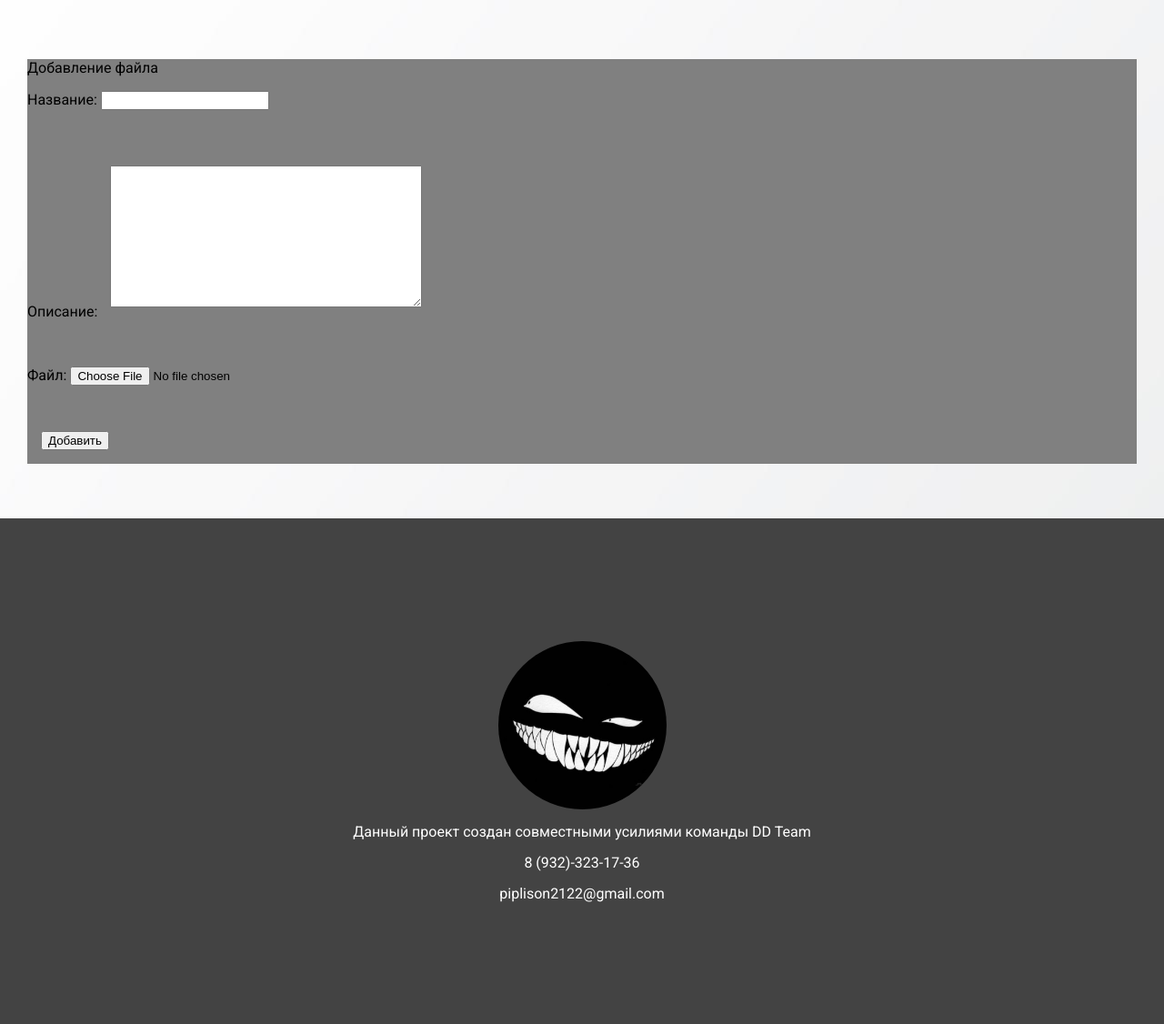
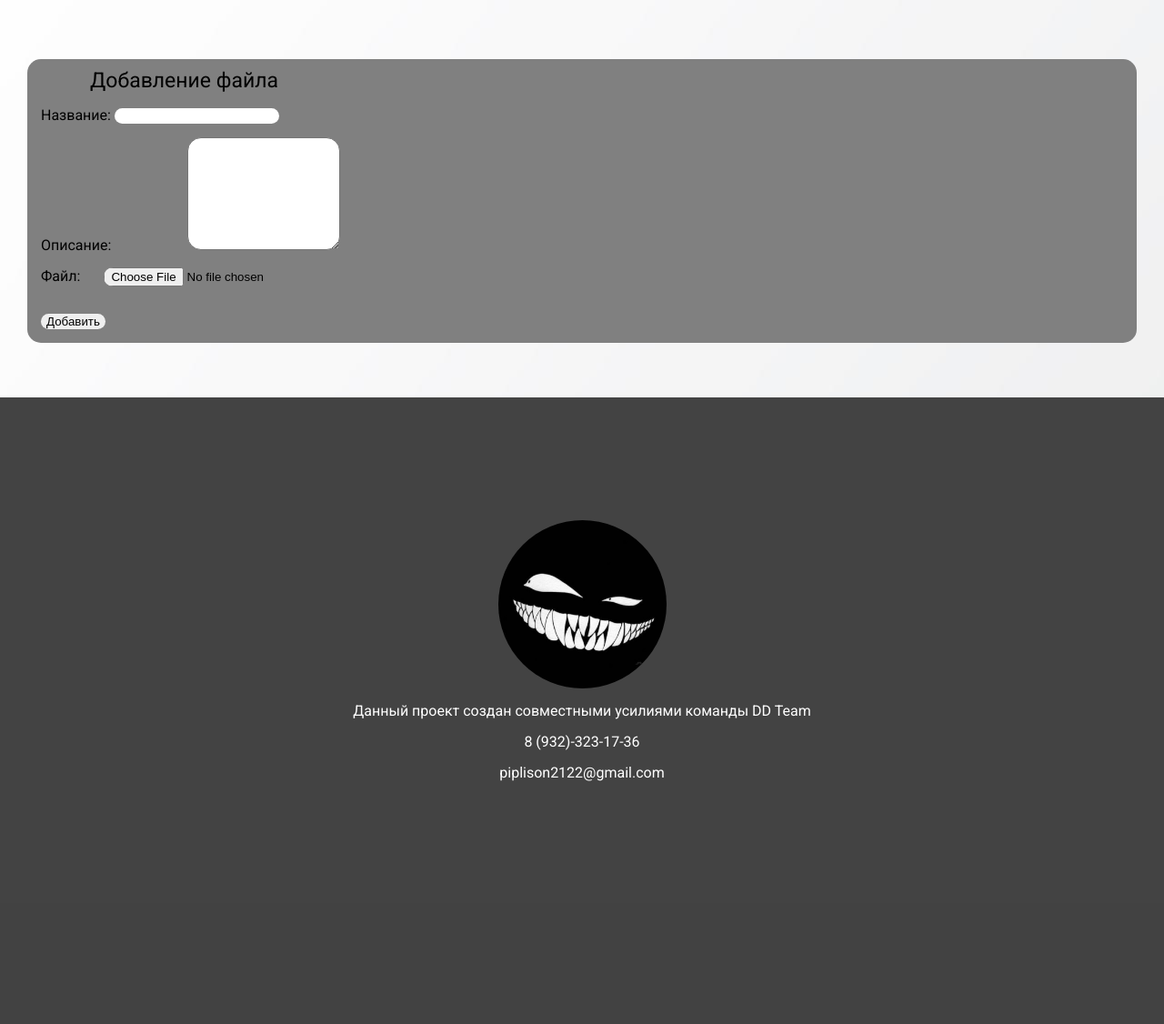
Before and after one commit to n9dmitry/PetCloud, a Django app: page /oblako/files_add/ in a window 1280 px wide. Shown: the part 49-1175 px from the top of the page at 91% size. After the commit the page ends 908 px from the top, so only its background shows below. Run offline with Django 4.2, Linux system fonts and the light colour scheme.

Commit message:
styles oblako zalupa

```diff
--- a/petcloud/oblako/static/styles/filesadd.css
+++ b/petcloud/oblako/static/styles/filesadd.css
@@ -2,12 +2,49 @@
     display: flex;
     margin: 65px 30px 60px 30px;
     background-color: #808080;
+    border-radius: 15px;
+
 }
 
-form > input, form > button {
+form > button, form > p {
     margin: 15px;
+    border-radius: 15px;
+    border: 0;
+}
+
+form {
+    padding-top: 10px;
+    padding-left: 0px;
 }
 
 #id_description {
-    margin: 10px;
+    margin: 0px 43px 0px 80px;
+    width: 162px;
+    height: 118px;
+    border-radius: 15px;
+
 }
+
+.title {
+    font-size: 23px;
+    margin: 13px 69px 0px 69px;
+
+}
+
+form > input {
+    border-radius: 15px;
+}
+
+#zalupa {
+    margin-left: 26px;
+}
+
+#zalupa > input {
+    border: 0px;
+    border-radius: 15px;
+}
+
+#zalupa2 > input {
+    border-radius: 15px;
+    border: 0;
+}
--- a/petcloud/oblako/templates/oblako/oblako.html
+++ b/petcloud/oblako/templates/oblako/oblako.html
@@ -10,10 +10,10 @@
     <form action="" method="POST">
         {% csrf_token %}
         {{error}}
-        <span class="title">Добавление файла</span></br>
-        <p>Название: {{ form.name }} </p></br>
-        <p>Описание: {{ form.description }} </p></br>
-        <p>Файл: {{ form.media }} </p></br>
+        <span class="title">Добавление файла</span>
+        <p>Название: <span id="zalupa2">{{ form.name }}</span> </p>
+        <p>Описание: {{ form.description }} </p>
+        <p>Файл:<span id="zalupa">{{ form.media }}</span>  </p>
         <input type="text" name="user" value="{{ user.id }}" hidden>
         <button type="submit">Добавить</button>
     </form>
```
